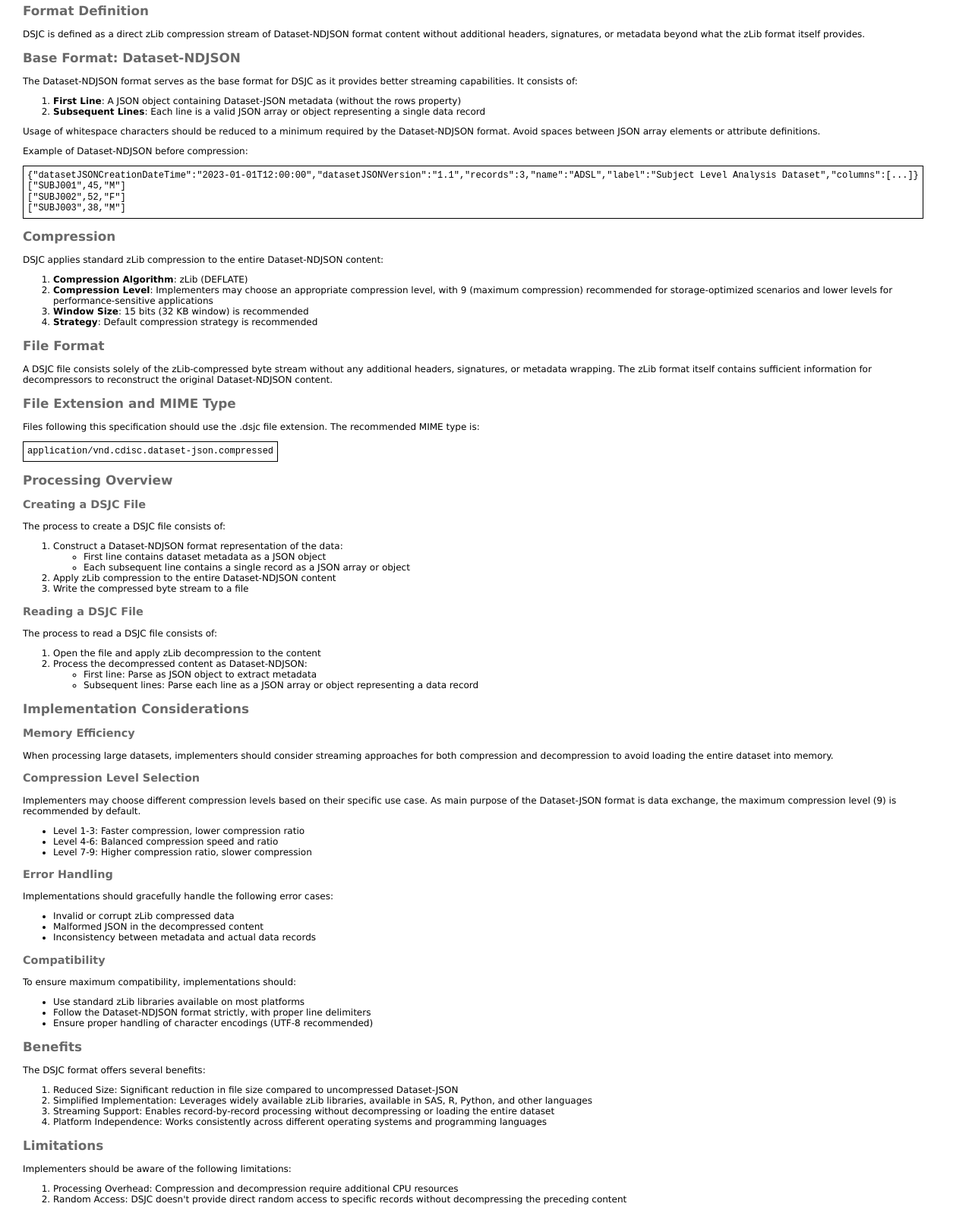
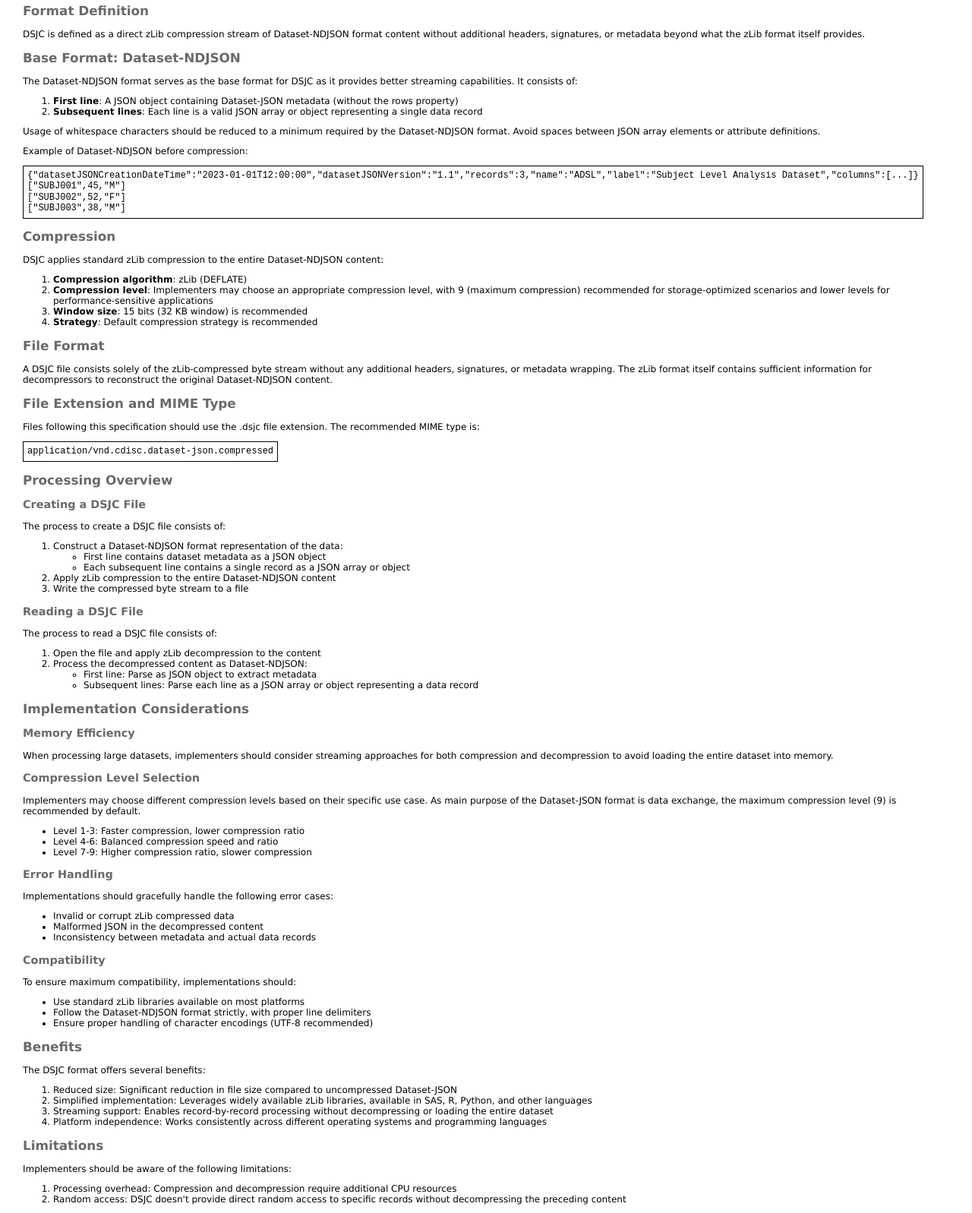
Before and after one commit to cdisc-org/DataExchange-DatasetJson, a plain HTML site: page doc/compressed-dataset-json1-1.html in a window 1280 px wide. Shown: the part 620-2217 px from the top of the page at 76% size. Drawn offline with Linux system fonts and the light colour scheme.

Commit message:
Updates after copyedit review

```diff
--- a/doc/compressed-dataset-json1-1.html
+++ b/doc/compressed-dataset-json1-1.html
@@ -176,9 +176,9 @@
   <p>The Dataset-NDJSON format serves as the base format for DSJC as it
   provides better streaming capabilities. It consists of:</p>
   <ol>
-    <li><strong>First Line</strong>: A JSON object containing Dataset-JSON
+    <li><strong>First line</strong>: A JSON object containing Dataset-JSON
     metadata (without the rows property)</li>
-    <li><strong>Subsequent Lines</strong>: Each line is a valid JSON array or
+    <li><strong>Subsequent lines</strong>: Each line is a valid JSON array or
     object representing a single data record</li>
   </ol>
   <p>Usage of whitespace characters should be reduced to a minimum required by
@@ -201,12 +201,12 @@
   <p>DSJC applies standard zLib compression to the entire Dataset-NDJSON
   content:</p>
   <ol>
-    <li><strong>Compression Algorithm</strong>: zLib (DEFLATE)</li>
-    <li><strong>Compression Level</strong>: Implementers may choose an
+    <li><strong>Compression algorithm</strong>: zLib (DEFLATE)</li>
+    <li><strong>Compression level</strong>: Implementers may choose an
     appropriate compression level, with 9 (maximum compression) recommended for
     storage-optimized scenarios and lower levels for performance-sensitive
     applications</li>
-    <li><strong>Window Size</strong>: 15 bits (32 KB window) is
+    <li><strong>Window size</strong>: 15 bits (32 KB window) is
     recommended</li>
     <li><strong>Strategy</strong>: Default compression strategy is
     recommended</li>
@@ -303,13 +303,13 @@
 
   <p>The DSJC format offers several benefits:</p>
   <ol>
-    <li>Reduced Size: Significant reduction in file size compared to
+    <li>Reduced size: Significant reduction in file size compared to
     uncompressed Dataset-JSON</li>
-    <li>Simplified Implementation: Leverages widely available zLib libraries,
+    <li>Simplified implementation: Leverages widely available zLib libraries,
     available in SAS, R, Python, and other languages</li>
-    <li>Streaming Support: Enables record-by-record processing without
+    <li>Streaming support: Enables record-by-record processing without
     decompressing or loading the entire dataset</li>
-    <li>Platform Independence: Works consistently across different operating
+    <li>Platform independence: Works consistently across different operating
     systems and programming languages</li>
   </ol>
 
@@ -317,9 +317,9 @@
 
   <p>Implementers should be aware of the following limitations:</p>
   <ol>
-    <li>Processing Overhead: Compression and decompression require additional
+    <li>Processing overhead: Compression and decompression require additional
     CPU resources</li>
-    <li>Random Access: DSJC doesn't provide direct random access to specific
+    <li>Random access: DSJC doesn't provide direct random access to specific
     records without decompressing the preceding content</li>
   </ol>
 
```
Also changed, not shown: doc/compressed-dataset-json1-1.md (+12 -12 lines).
